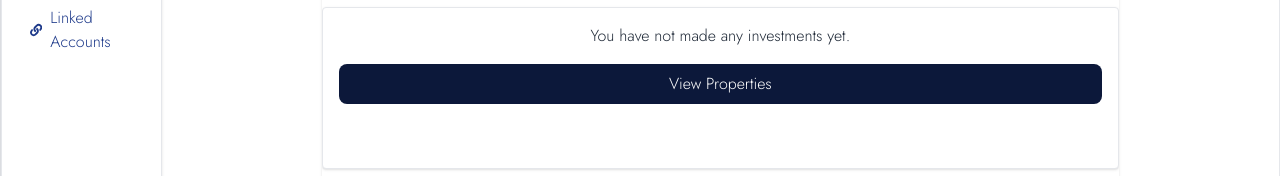
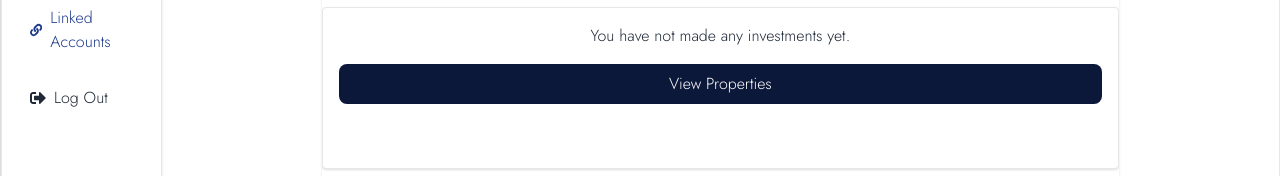
Before and after one commit to Vidhant007/Asset-Bharat-FrontEnd, a React (Vite) app: page /profile in a window 1280 px wide. Shown: the part 462-638 px from the top of the page. Built offline with nearby package versions, Linux system fonts and the light colour scheme.

Commit message:
added logout

```diff
--- a/src/components/Navbar.jsx
+++ b/src/components/Navbar.jsx
@@ -45,8 +45,9 @@ const Navbar = () => {
   const dropdownRef = useRef(null);
 
   const [signedIn, setSignedIn] = useState(false);
+  console.log(signedIn);
 
-    const {loginWithRedirect,isAuthenticated,user,isLoading} = useAuth0();
+    const {loginWithRedirect,isAuthenticated,user,isLoading,logout} = useAuth0();
 
 
   const toggleDropDown = () => {
@@ -103,7 +104,7 @@ const Navbar = () => {
               <Link to="/partners" className='block p-4 transition duration-300 hover:bg-gray-800' onClick={toggleDropDown}>Partners</Link>
               <Link to="/contact" className='block p-4 transition duration-300 hover:bg-gray-800' onClick={toggleDropDown}>Contact</Link>
               <Link to="/know-more" className='block p-4 transition duration-300 hover:bg-gray-800' onClick={toggleDropDown}>Know More</Link>
-              {signedIn ? (
+              {(isAuthenticated || signedIn) ? (
                 <Link to="/profile" className='block p-4 transition duration-300 hover:bg-gray-800' onClick={toggleDropDown}>
                   Profile
                 </Link>
@@ -123,7 +124,7 @@ const Navbar = () => {
               <Link to="/contact" className='transition duration-300 hover:text-yellow-500'>Contact</Link>
               <Link to="/know-more" className='transition duration-300 hover:text-yellow-500'>Know More</Link>
 
-              {signedIn ? (
+              {(isAuthenticated || signedIn) ? (
                 <Link to="/profile" className="transition duration-300 hover:text-yellow-500">
                   Profile
                 </Link>
@@ -151,9 +152,9 @@ const Navbar = () => {
           <Route path='/partners' element={<div><OurPartners /><WestBurr /><Garcia /><Morner /><Footer /></div>} />
           <Route path='/contact' element={<div><Contact /><Message /><Footer /></div>} />
           <Route path='/know-more' element={<div><Blogs /><Footer /></div>} />
-          <Route path='/signup' element={<div><SignIn setSignedIn={setSignedIn} /><Footer /></div>} />
+          <Route path='/signup' element={<div><SignIn setSignedIn={setSignedIn} loginWithRedirect={loginWithRedirect} isAuthenticated={isAuthenticated} isLoading={isLoading} /><Footer /></div>} />
 
-          <Route path='/profile' element={<div><Profile /><Footer /></div>} />
+          <Route path='/profile' element={<div><Profile user={user} isAuthenticated={isAuthenticated} setSignedIn={setSignedIn} logOut= {logout} /><Footer /></div>} />
 
           <Route path='/allproperties' element={<div><OnSaleProperties /><FundedProperties /><ExitedProperties /><ResaleProperties /><Footer /></div>} />
 
--- a/src/components/ProfilePage/LeftSidebar.jsx
+++ b/src/components/ProfilePage/LeftSidebar.jsx
@@ -1,7 +1,7 @@
 import React from 'react';
-import { FaUser, FaExchangeAlt, FaChartBar, FaFileAlt, FaLink } from 'react-icons/fa';
+import { FaUser, FaExchangeAlt, FaChartBar, FaFileAlt, FaLink,FaSignOutAlt } from 'react-icons/fa';
 
-const LeftSidebar = ({ selectedContent, handleContentChange }) => {
+const LeftSidebar = ({ selectedContent, handleContentChange,setSignedIn,logOut }) => {
   return (
     <div className="left-sidebar bg-white p-3 border shadow" style={{ width: '13%' }}>
       <button
@@ -74,6 +74,18 @@ const LeftSidebar = ({ selectedContent, handleContentChange }) => {
           </div>
         </span>
       </button>
+
+      <button
+        onClick={()=>logOut(true)}
+        className = "py-4 px-4 rounded-lg w-full text-left hover:bg-blue-800 hover:text-white hover:font-bold transition duration-300 flex justify-between items-center"
+      >
+        <span className="flex items-center">
+          <FaSignOutAlt className="mr-2" />
+          <div className="hidden md:flex">
+            Log Out
+          </div>
+        </span>
+      </button>
     </div>
   );
 };
--- a/src/components/ProfilePage/Profile.jsx
+++ b/src/components/ProfilePage/Profile.jsx
@@ -3,7 +3,7 @@ import LeftSidebar from './LeftSidebar';
 import TopBar from './TopBar';
 import ProfileContent from './Content';
 
-const Profile = ({user,isAuthenticated}) => {
+const Profile = ({user,isAuthenticated,setSignedIn,logOut}) => {
     const [selectedContent, setSelectedContent] = useState('overview');
 
     const handleContentChange = (content) => {
@@ -15,7 +15,7 @@ const Profile = ({user,isAuthenticated}) => {
         <TopBar user={user} isAuthenticated={isAuthenticated} />
 
             <div className="flex bg-white border">
-                <LeftSidebar selectedContent={selectedContent} handleContentChange={handleContentChange} />
+                <LeftSidebar selectedContent={selectedContent} handleContentChange={handleContentChange} setSignedIn={setSignedIn} logOut={logOut}/>
                 <ProfileContent selectedContent={selectedContent} />
             </div>
         </div>
```
